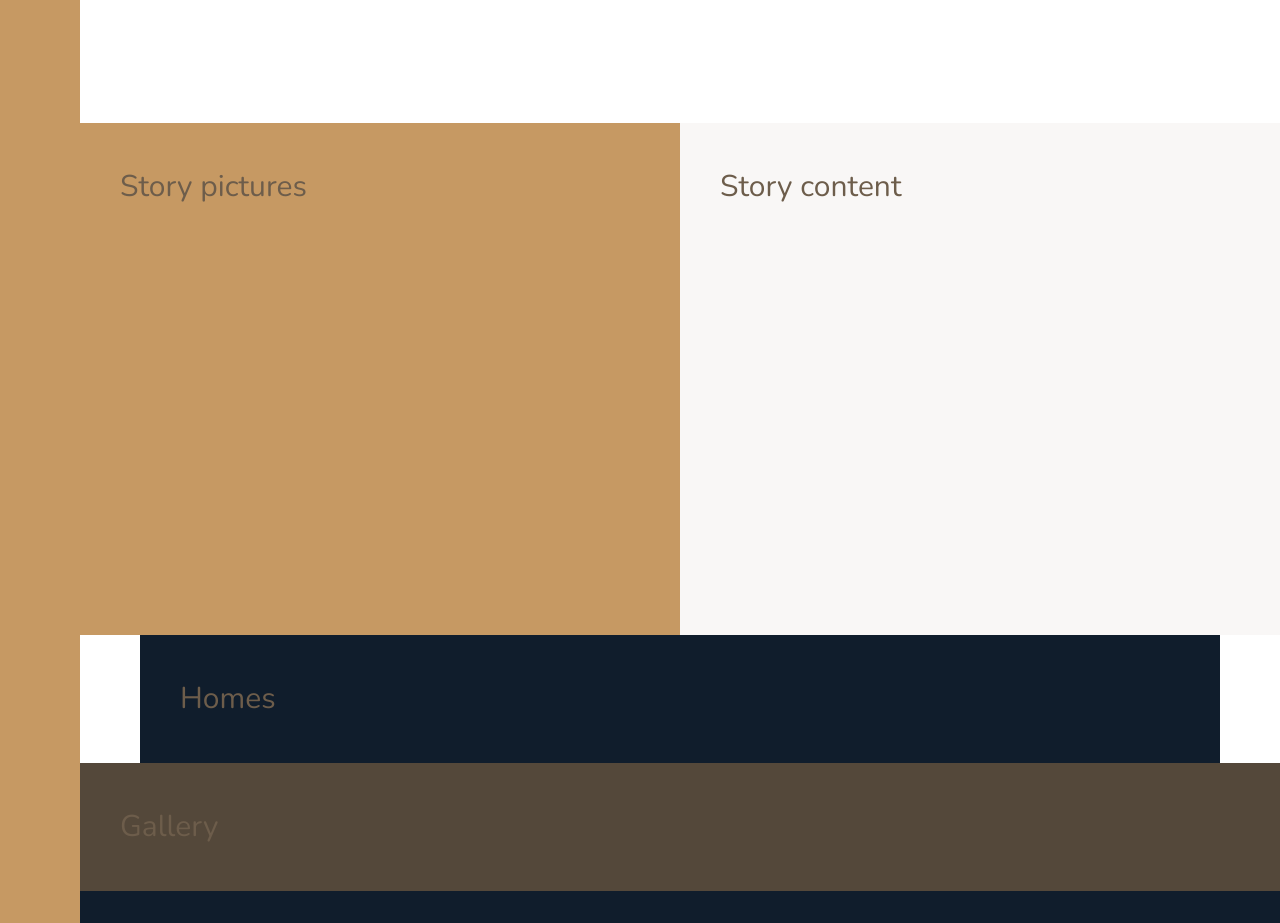
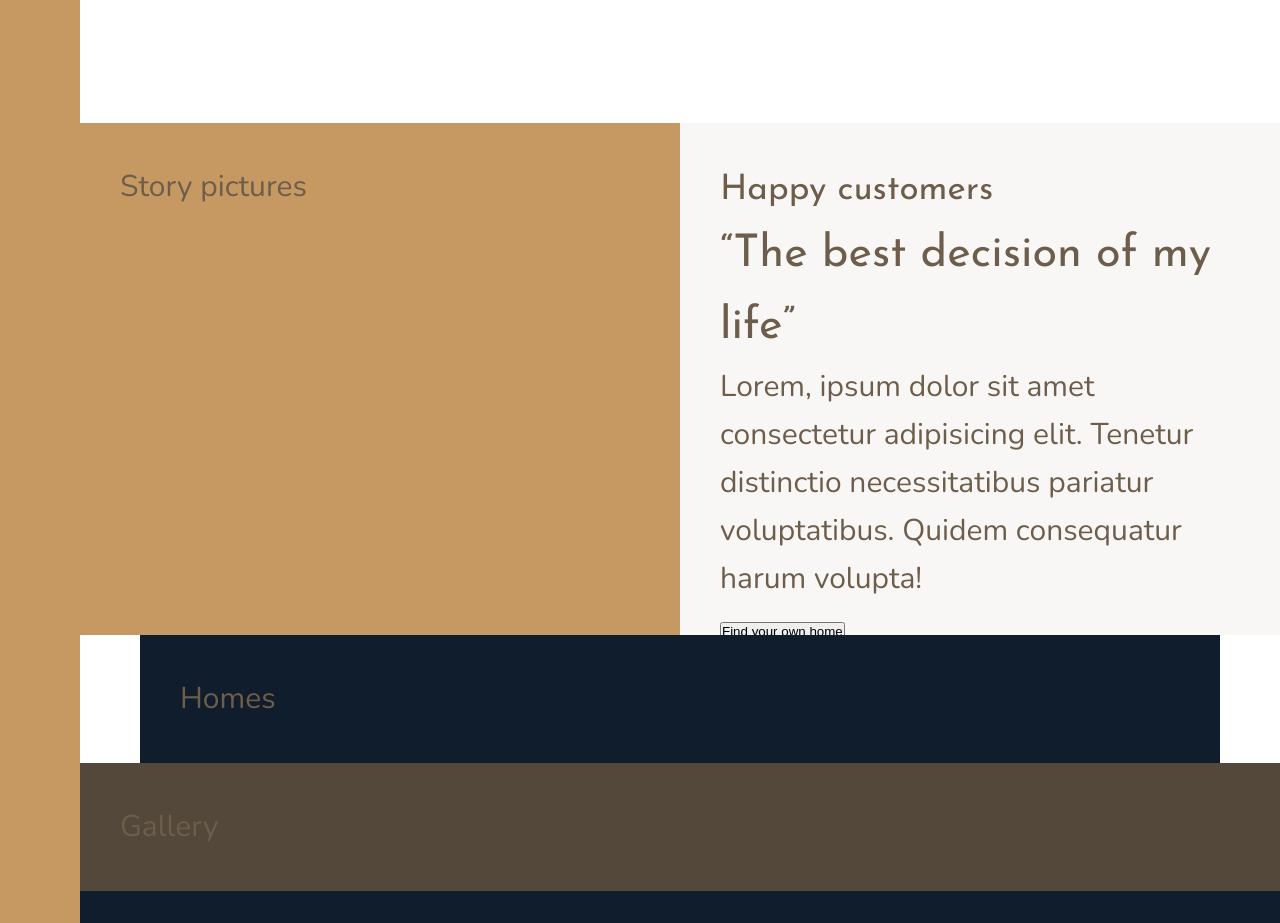
Before and after one commit to tundeszne/nexter, a website: page index.html in a window 1280 px wide. Shown: the part 1320-2243 px from the top of the page. Drawn offline with nearby package versions, Linux system fonts and the light colour scheme.

Commit message:
markup story content

```diff
--- a/index.html
+++ b/index.html
@@ -86,7 +86,16 @@
 
     <div class="story__pictures">Story pictures</div>
 
-    <div class="story__content">Story content</div>
+    <div class="story__content">
+      <h3 class="heading-3">Happy customers</h3>
+      <h2 class="heading-2">&ldquo;The best decision of my life&rdquo;</h2>
+      <p class="story__text">
+        Lorem, ipsum dolor sit amet consectetur adipisicing elit. Tenetur
+        distinctio necessitatibus pariatur voluptatibus. Quidem consequatur
+        harum volupta!
+      </p>
+      <button class="btn">Find your own home</button>
+    </div>
 
     <section class="homes">Homes</section>
 
```
